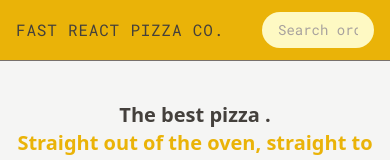
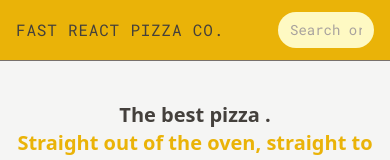
Before and after one commit to zacktam12/PizzaFlow, a React (Vite) app: page / in a window 390 px wide. Shown: the top 160 px of the page. Built offline with nearby package versions, Linux system fonts and the light colour scheme.

Commit message:
style: adjust input width and padding in SearchOrder for improved layout

```diff
--- a/src/features/order/SearchOrder.jsx
+++ b/src/features/order/SearchOrder.jsx
@@ -17,7 +17,7 @@ function SearchOrder() {
         placeholder="Search order #"
         value={query}
         onChange={(e) => setQuery(e.target.value)}
-        className="focus-yellow-200 w-28 rounded-full bg-yellow-100 px-4 py-2 text-sm transition-all duration-300 placeholder:text-stone-400 focus:outline-none focus:ring focus:ring-yellow-500 sm:w-64 sm:focus:w-72"
+        className="w-24 rounded-full bg-yellow-100 px-3 py-2 text-sm transition-all duration-300 placeholder:text-stone-400 focus:outline-none focus:ring focus:ring-yellow-500 sm:w-48 sm:px-4 sm:focus:w-56 md:w-64 md:focus:w-72"
       />
     </form>
   );
```
